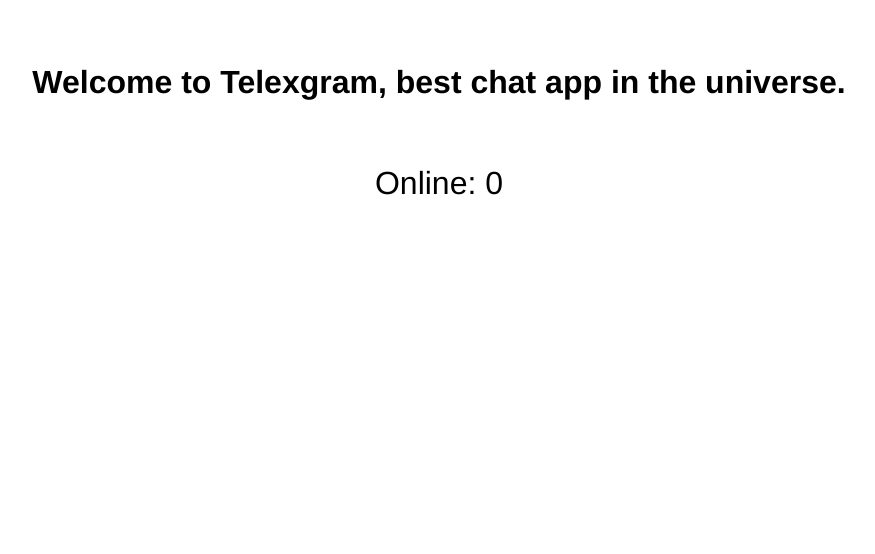
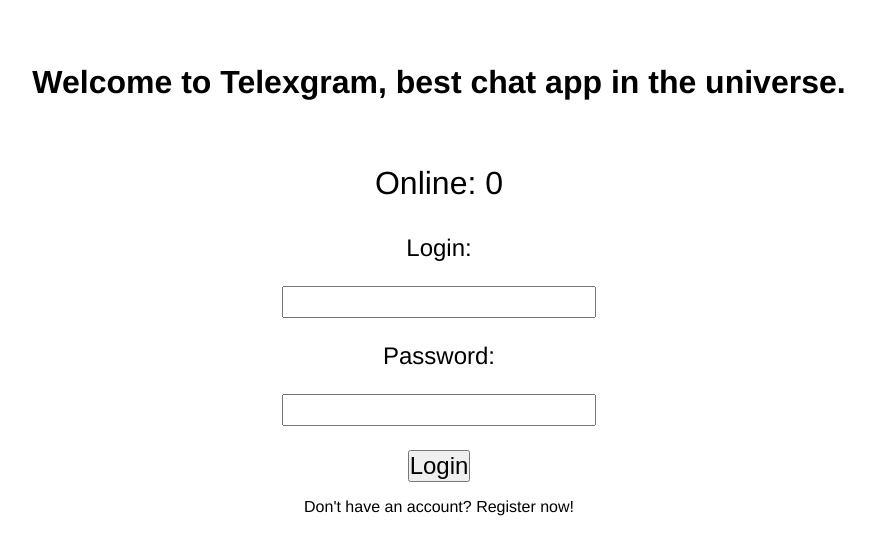
Before and after one commit to peterdotw/telexgram, a Next.js app: page / in a window 1280 px wide. Shown: the top 554 px of the page, without its empty margins (201-1076 px from the left). Built offline with nearby package versions, Linux system fonts and the light colour scheme; no server answers.

Commit message:
simple login form on home page done

```diff
--- /dev/null
+++ b/components/LoginForm.js
@@ -0,0 +1,70 @@
+import { useState } from "react";
+import styled from "styled-components";
+
+const StyledForm = styled.form`
+  text-align: center;
+  margin-top: 2em;
+
+  label {
+    display: block;
+    font-size: 1.5em;
+
+    :last-of-type {
+      margin-top: 1em;
+    }
+  }
+`;
+
+const StyledInput = styled.input`
+  margin-top: 1em;
+  font-size: 1.5em;
+`;
+
+const StyledButton = styled.button`
+  margin-top: 1em;
+  font-size: 1.5em;
+`;
+
+const LoginForm = () => {
+  const [login, setLogin] = useState("");
+  const [password, setPassword] = useState("");
+
+  const handleLoginChange = event => {
+    setLogin(event.target.value);
+  };
+
+  const handlePasswordChange = event => {
+    setPassword(event.target.value);
+  };
+
+  return (
+    <StyledForm action="/login" method="POST">
+      <div>
+        <label htmlFor="login">Login:</label>
+        <StyledInput
+          type="text"
+          id="login"
+          name="login"
+          placeholder=""
+          value={login}
+          onChange={handleLoginChange}
+        />
+      </div>
+
+      <div>
+        <label htmlFor="password">Password:</label>
+        <StyledInput
+          type="password"
+          id="password"
+          name="password"
+          placeholder=""
+          value={password}
+          onChange={handlePasswordChange}
+        />
+      </div>
+      <StyledButton type="submit">Login</StyledButton>
+    </StyledForm>
+  );
+};
+
+export default LoginForm;
--- /dev/null
+++ b/components/Paragraph.js
@@ -0,0 +1,28 @@
+import Link from "next/link";
+import styled from "styled-components";
+
+const StyledParagraph = styled.p`
+  text-align: center;
+  margin-top: 1em;
+`;
+
+const StyledLink = styled.a`
+  font-size: 1em;
+  cursor: pointer;
+
+  :hover {
+    color: hotpink;
+  }
+`;
+
+const Paragraph = () => (
+  <StyledParagraph>
+    Don't have an account?{" "}
+    <Link href="/register">
+      <StyledLink>Register</StyledLink>
+    </Link>{" "}
+    now!
+  </StyledParagraph>
+);
+
+export default Paragraph;
--- a/components/Form.js
+++ b/components/RegisterForm.js
@@ -25,7 +25,7 @@ const StyledButton = styled.button`
   font-size: 1.5em;
 `;
 
-const Form = () => {
+const RegisterForm = () => {
   const [login, setLogin] = useState("");
   const [password, setPassword] = useState("");
   const [confirmPassword, setConfirmPassword] = useState("");
@@ -84,4 +84,4 @@ const Form = () => {
   );
 };
 
-export default Form;
+export default RegisterForm;
--- a/package.json
+++ b/package.json
@@ -11,8 +11,10 @@
   "author": "",
   "license": "ISC",
   "dependencies": {
+    "bcrypt": "^3.0.6",
     "compression": "^1.7.4",
     "express": "^4.17.1",
+    "helmet": "^3.19.0",
     "mongoose": "^5.6.5",
     "next": "^9.0.2",
     "passport": "^0.4.0",
--- a/pages/index.js
+++ b/pages/index.js
@@ -5,6 +5,8 @@ import Layout from "../layout/Layout";
 
 import Header from "../components/Header";
 import Counter from "../components/Counter";
+import LoginForm from "../components/LoginForm";
+import Paragraph from "../components/Paragraph";
 
 var socket;
 
@@ -29,6 +31,8 @@ const Home = () => {
       <>
         <Header text="Welcome to Telexgram, best chat app in the universe." />
         <Counter count={count} />
+        <LoginForm />
+        <Paragraph />
       </>
     </>
   );
--- a/pages/register.js
+++ b/pages/register.js
@@ -1,7 +1,7 @@
 import Layout from "../layout/Layout";
 
 import Header from "../components/Header";
-import Form from "../components/Form";
+import RegisterForm from "../components/RegisterForm";
 
 const Register = () => {
   return (
@@ -9,7 +9,7 @@ const Register = () => {
       <Layout />
       <>
         <Header text="Register" />
-        <Form />
+        <RegisterForm />
       </>
     </>
   );
--- a/server.js
+++ b/server.js
@@ -4,6 +4,7 @@ const app = express();
 const server = require("http").Server(app);
 const io = require("socket.io")(server);
 //const mongoose = require("mongoose");
+const helmet = require("helmet");
 
 const next = require("./nextInit").next;
 const nextApp = require("./nextInit").nextApp;
@@ -22,6 +23,7 @@ let numUsers = 0;
 nextApp
   .prepare()
   .then(() => {
+    app.use(helmet());
     app.use(express.urlencoded({ extended: false }));
     app.use("/", require("./routes/index.js"));
     app.use(compression());
```
Also changed, not shown: routes/index.js (+8 -0 lines), 1 other file (tests, documents, lock files or other folders).
